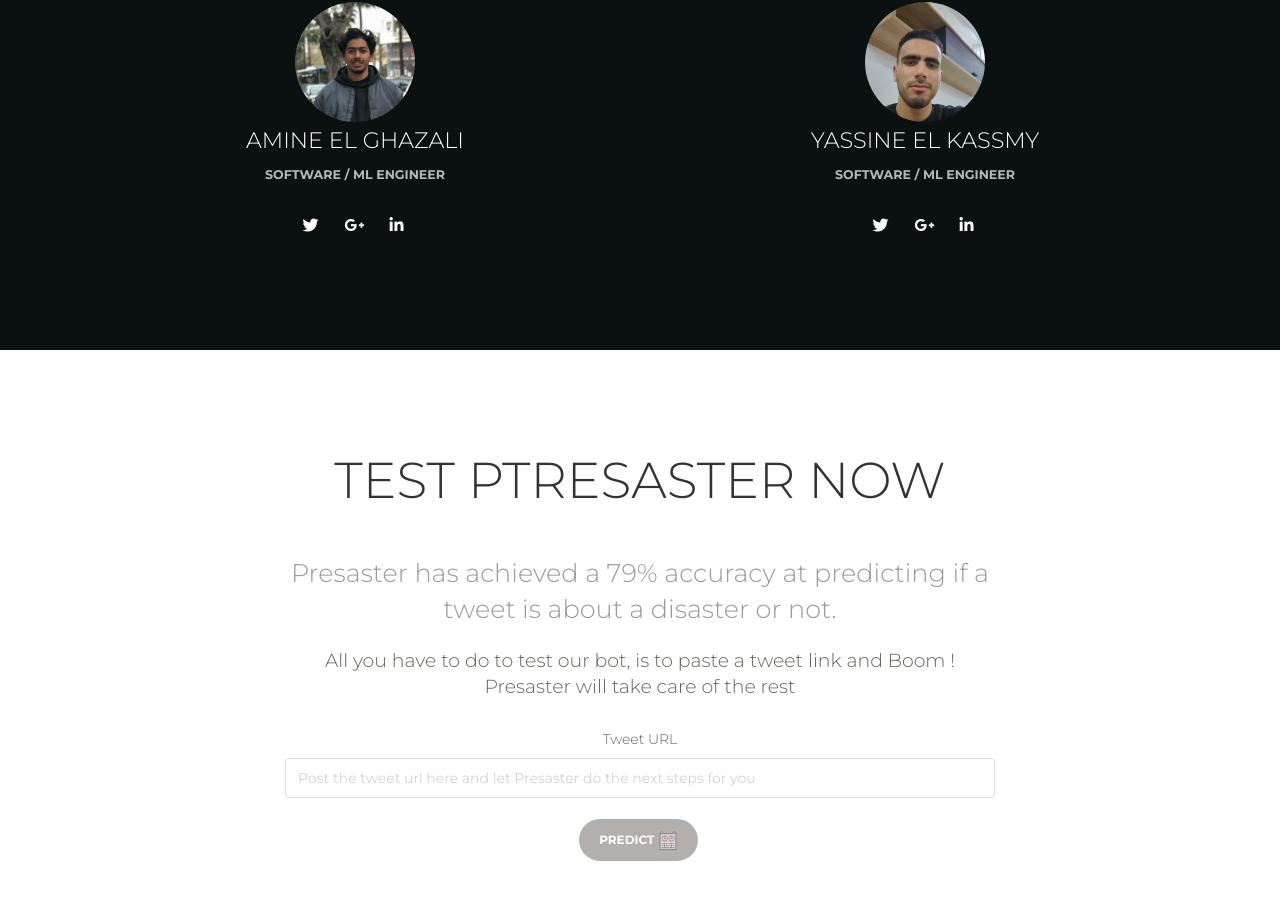
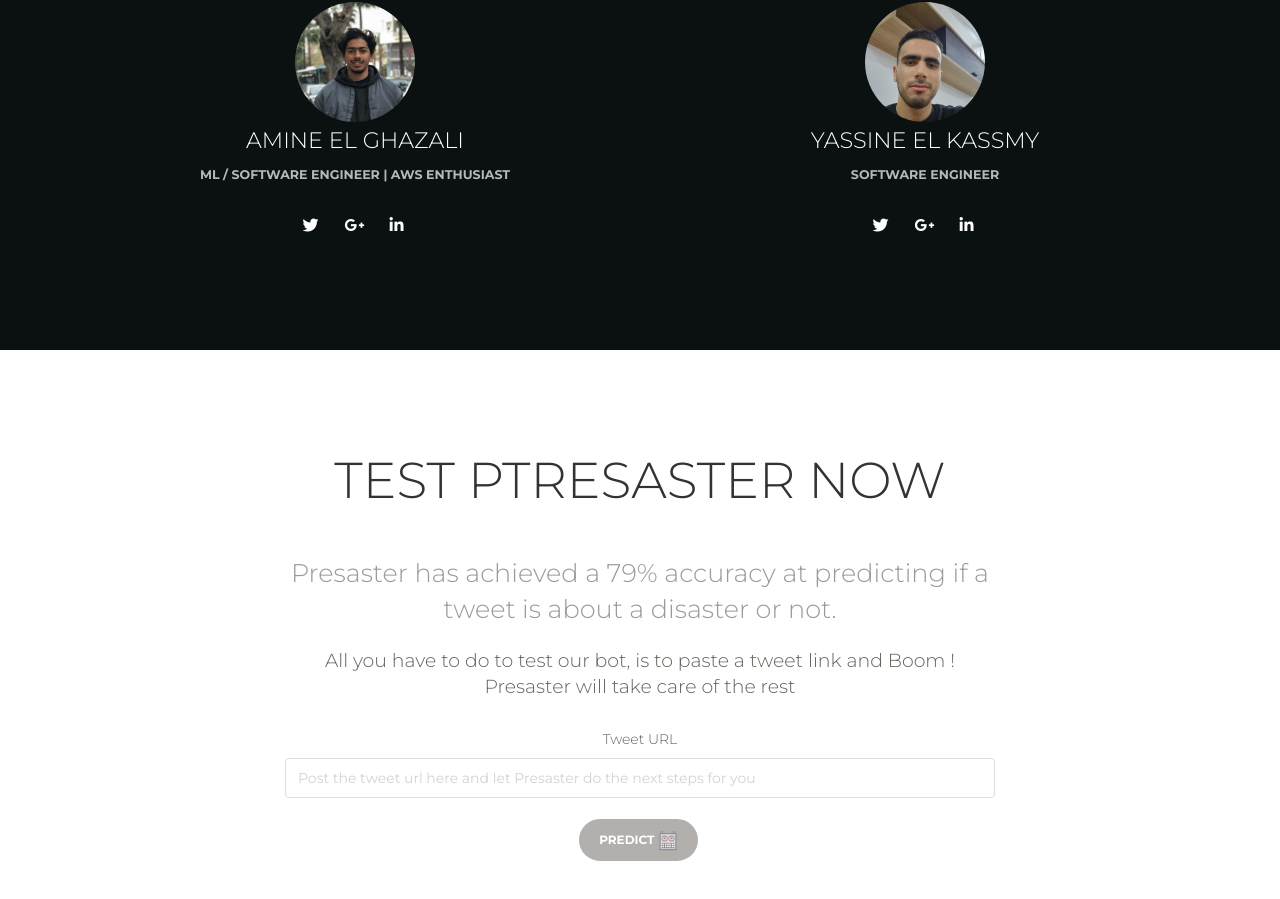
Before and after one commit to amine-elghazali/DeepLearning_RNN_LSTM_Angular, an Angular app: page /#/ in a window 1280 px wide. Shown: the part 1618-2517 px from the top of the page. Built offline with nearby package versions, Linux system fonts and the light colour scheme.

Commit message:
update..

```diff
--- a/src/app/home/about-us/about-us.component.html
+++ b/src/app/home/about-us/about-us.component.html
@@ -6,12 +6,12 @@
                 <a href="#avatar"><img src="./assets/img/faces/amine_pic.jpeg" alt="Amine el ghazali"></a>
             </div>
             <div class="card-block">
-                <a href="#paper-kit">
+                <div>
                     <div class="author">
                         <h4 class="card-title">AMINE EL GHAZALI</h4>
-                        <h6 class="card-category">Software / ML engineer</h6>
+                        <h6 class="card-category">ML / Software Engineer | AWS Enthusiast </h6>
                     </div>
-                </a>
+                </div>
                 <!-- SOMETHING
                 </p> -->
             </div>
@@ -29,12 +29,12 @@
                 <a href="#avatar"><img src="./assets/img/faces/yassine_pic.jpeg" alt="..."></a>
             </div>
             <div class="card-block">
-                <a href="#paper-kit">
+                <div>
                     <div class="author">
                         <h4 class="card-title">YASSINE EL KASSMY</h4>
-                        <h6 class="card-category">Software / ML engineer</h6>
+                        <h6 class="card-category">Software engineer</h6>
                     </div>
-                </a>
+                </div>
                 <!-- <p class="card-description text-center">
                     something
                 </p> -->
```
Also changed, not shown: 1 other file (tests, documents, lock files or other folders).
